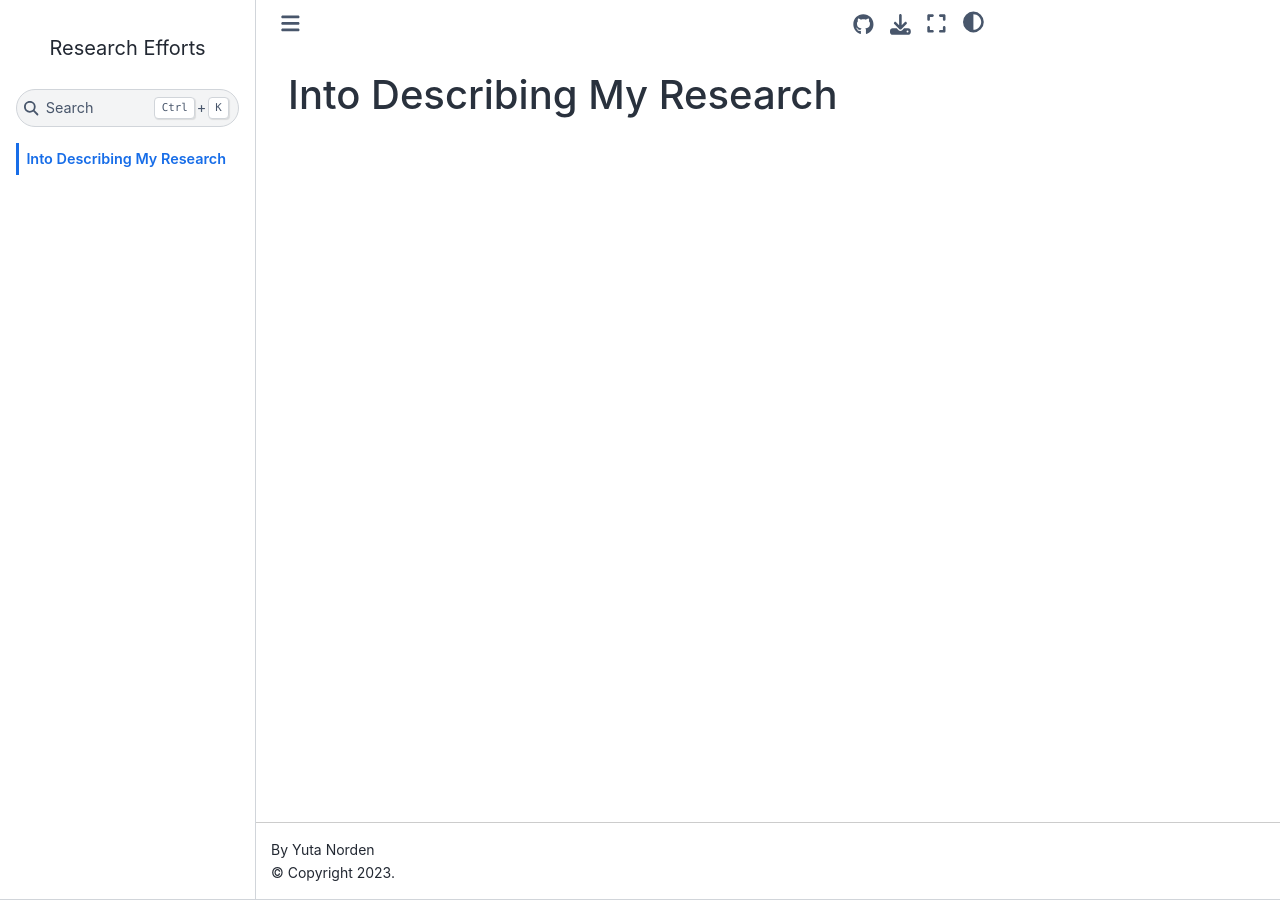
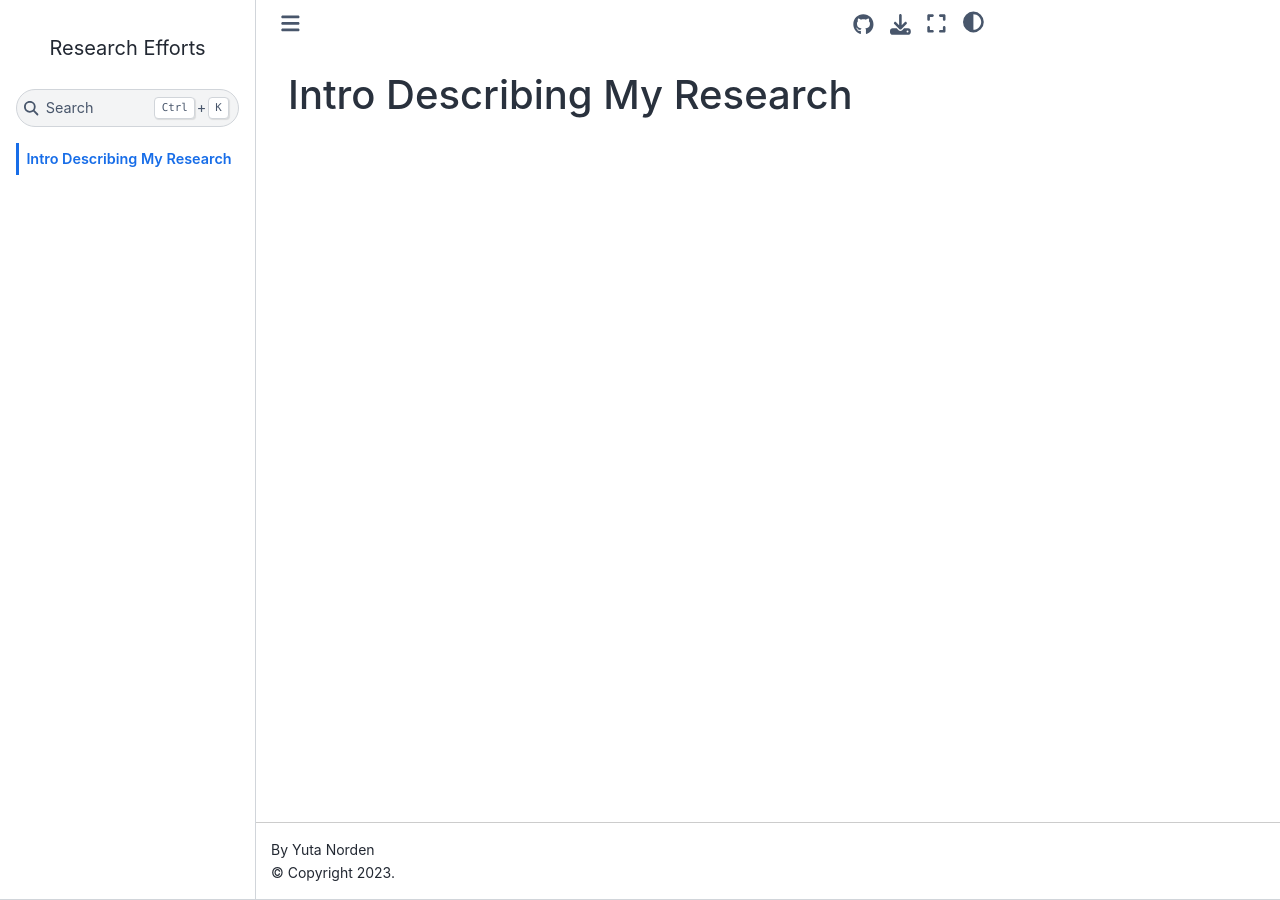
Before and after one commit to yutik-nn/Xarray-adventure, a Jupyter Book: the page built from notebooks/intro.md, in a window 1280 px wide. Built offline with Jupyter Book 1.0.4 settings and Sphinx 7.4.7 and the Sphinx Book theme 1.1.4, drawn with Linux system fonts in a browser that asks for light colours; pages that are not in the unit, such as notebooks, are missing from menus.

Commit message:
Update intro.md

```diff
--- a/notebooks/intro.md
+++ b/notebooks/intro.md
@@ -1 +1 @@
-# Into Describing My Research
+# Intro Describing My Research
```
